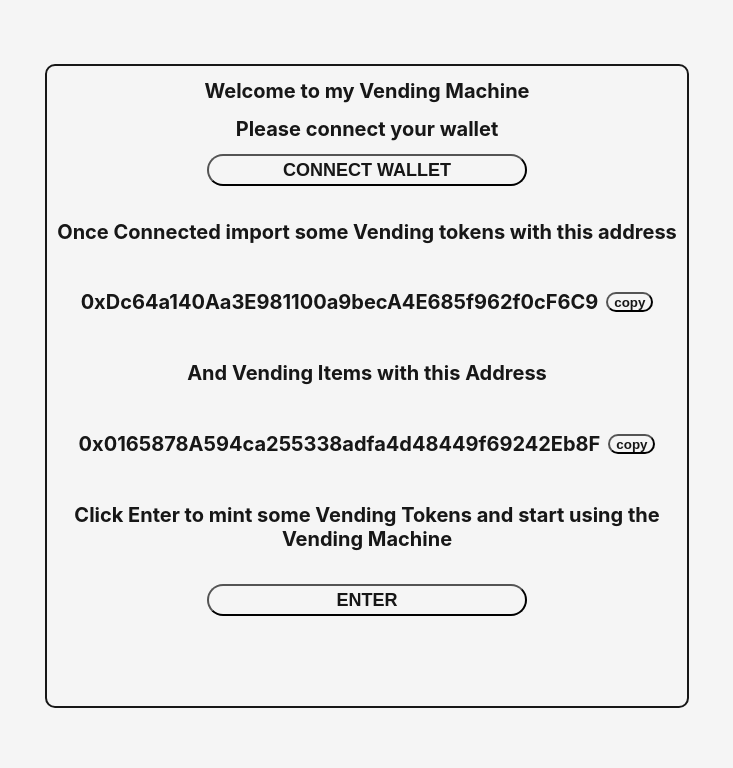
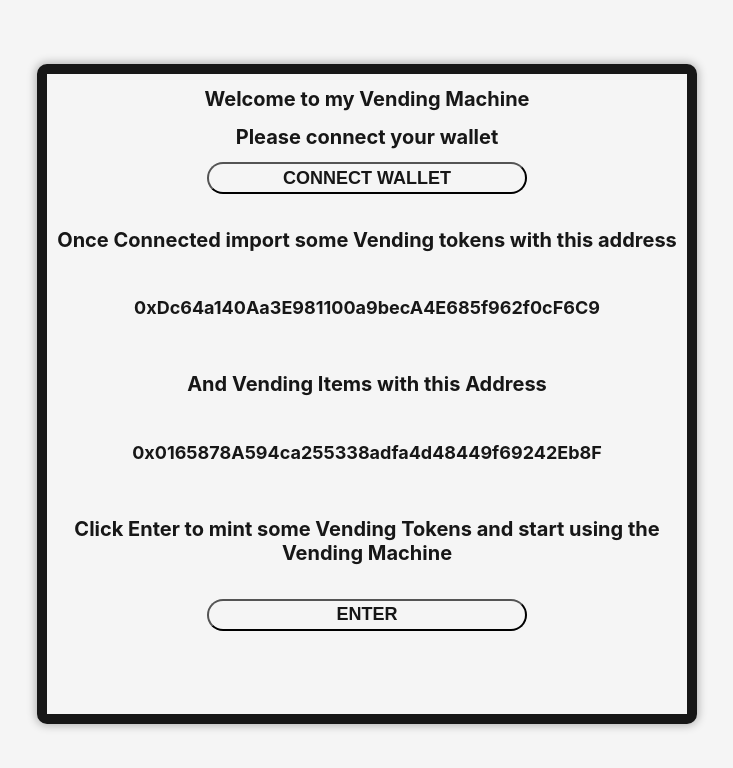
Before and after one commit to MichaelGrinstead/vending-machine, a React (Create React App) app in the folder front-end/: page / in a window 1280 px wide. Shown: the top 768 px of the page, without its empty margins (273-1006 px from the left). Built offline with nearby package versions, Linux system fonts and the light colour scheme; a web font is replaced by a local one.

Commit message:
changes to landing page UI

```diff
--- a/front-end/src/App.css
+++ b/front-end/src/App.css
@@ -1,13 +1,16 @@
 #root {
   height: 100vh;
   overflow: hidden;
+  padding: 0;
+  margin: 0;
 
 }
 
 html {
   height: 100%;
   overflow: hidden;
-
+  padding: 0;
+  margin: 0;
 }
 
 body {
@@ -26,11 +29,15 @@ body {
   width: 50%;
   height: 5%;
   background-color: whitesmoke;
-  color: #171717;
+  color:  #171717;
   border-radius: 20px;
   font-size: large;
   font-weight: bold;
   cursor: pointer;
+}
+
+.Connect:hover {
+  background-color: greenyellow;
 }
 
 .Enter {
@@ -42,6 +49,11 @@ body {
   font-size: large;
   font-weight: bold;
   cursor: pointer;
+}
+
+.Enter:hover {
+  background-color: greenyellow;
+
 }
 
 .Loader {
@@ -62,46 +74,77 @@ body {
 
 /*Landing Page*/
 
+.Landing {
+  height: 100%;
+  width: 100%;
+  top: 0;
+  position: absolute;
+
+}
+
 .Landing-Inner {
   height: 80%;
   width: 50%;
-  border: solid #171717 2px;
+  border: solid #171717 10px;
   border-radius: 10px;
   margin-left: auto;
   margin-right: auto;
   margin-top: 5%;
   text-align: center;
+  background-color: whitesmoke;
+  box-shadow: 0 0 10px 1px rgba(0, 0, 0, 0.3);
+
 }
+
+.Landing-Inner:hover {
+  border-color: greenyellow;
+}
+
+.Address-Container {
+  display: flex;
+  flex-direction: column;
+}
+
+.Address-Container h1 {
+  display: inline-block;
+}
+
+.Address-Container:hover h1 {
+  background-color: greenyellow;
+}
+
+.Address-Container h5 {
+  background-color: greenyellow;
+  width: 130px;
+  margin-left: auto;
+  margin-right: auto;
+}
+
 
 .Copied-Alert{
   height: 16px;
   animation: fadeIn 0.5s;
-}
+  border-radius: 5px;
+  color: #171717;
+  margin: 0;
+  cursor: pointer;
+  box-shadow: rgba(100, 100, 111, 0.2) 0px 7px 29px 0px;}
 
 @keyframes fadeIn {
   0% { opacity: 0; }
   100% { opacity: 1; }
 }
 
-.Copied-Alert h5 {
+.Address {
+  width: 480px;
+  margin-left: auto;
+  margin-right: auto;
+  margin-bottom: 5px;
+  font-size: 18px;
   color: #171717;
-  margin: 0;
-}
-
-.Copy-Button {
-  background-color: whitesmoke;
-  color: #171717;
-  height: 20px;
-  border-radius: 10px;
-  font-weight: bold;
   cursor: pointer;
-}
-
-.Address-Container {
-  display: flex;
-  justify-content: center;
-  gap: 8px;
-  align-items: center;
+  display: inline;
+  border-radius: 5px;
 }
 
 /*Vending Machine*/
--- a/front-end/src/pages/Landing.tsx
+++ b/front-end/src/pages/Landing.tsx
@@ -1,6 +1,5 @@
 import {useState, useContext} from 'react'
 import ConnectWallet from "../components/ConnectWallet"
-import CopiedAlert from '../components/CopiedAlert'
 import {VendingTokenContract, VendingTokenAddress, VendingAddress } from "../ContractObjects"
 import VendingContext from '../context/VendingContext'
 import { useNavigate } from "react-router-dom"
@@ -11,13 +10,18 @@ const Landing = () => {
 
     const navigate = useNavigate()
 
-    const {connectionStatus} = useContext(VendingContext)
+    const {
+        connectionStatus,
+
+    } = useContext(VendingContext)
 
     const [enterLoading, setEnterLoading] = useState<boolean>(false)
 
     const [copyingTokenAddress, setCopyingTokenAddress] = useState<boolean>(false)
+    const [copyingNFTAddress, setCopyingNFTAddress] = useState<boolean>(false)
 
-    const [copyingNFTAddress, setCopyingNFTAddress] = useState<boolean>(false)
+    const [tokenAddressHovered, setTokenAddressHovered] = useState<boolean>(false)
+    const [nftAddressHovered, setNftAddressHovered] = useState<boolean>(false)
 
     const enter = async () => {
         setEnterLoading(true)
@@ -50,12 +54,14 @@ const Landing = () => {
     }
 
     const copyTokenAddress = () => {
+        setTokenAddressHovered(false)
         setCopyingTokenAddress(true)
         navigator.clipboard.writeText(VendingTokenAddress)
-        setTimeout(() => setCopyingTokenAddress(true), 1000)
+        setTimeout(() => setCopyingTokenAddress(false), 1000)
     }
 
     const copyNFTAddress = () => {
+        setNftAddressHovered(false)
         setCopyingNFTAddress(true)
         navigator.clipboard.writeText(VendingAddress)
         setTimeout(() => setCopyingNFTAddress(false), 1000)
@@ -64,7 +70,7 @@ const Landing = () => {
     console.log(connectionStatus)
 
   return (
-    <div style={{height: "100%", width: "100%"}}>
+    <div className='Landing'>
         <div className='Landing-Inner'>
             <h1 className='Heading-Text'>Welcome to my Vending Machine</h1>
             <h1 className='Heading-Text'>Please connect your wallet</h1>
@@ -74,27 +80,48 @@ const Landing = () => {
             <h1 className='Heading-Text'>Once Connected import some Vending tokens with this address</h1>
             <br></br>
             <div className='Address-Container'>
-                <h1 className='Heading-Text'>{VendingTokenAddress}</h1>
-                {!copyingTokenAddress
+                <h1
+                className='Address'
+                onClick={() => copyTokenAddress()}
+                onMouseOver={() => setTokenAddressHovered(true)}
+                onMouseOut={() => setTokenAddressHovered(false)}
+                >{VendingTokenAddress}
+                </h1>
+                {tokenAddressHovered
                 ?
-                    <button className= 'Copy-Button' onClick={() => copyTokenAddress()}>copy</button>
+                <h5 className='Copied-Alert'>Copy to clipboard</h5>
                 :
-                    <CopiedAlert/>
+                copyingTokenAddress
+                ?
+                <h5 className='Copied-Alert' style={{width: "70px"}}>Copied!</h5>
+                :
+                <h5 style={{height: "16px", backgroundColor: "whitesmoke", margin: "0"}}></h5>
                 }
+
 
             </div>
             <br></br>
             <h1 className='Heading-Text'>And Vending Items with this Address</h1>
             <br></br>
             <div className='Address-Container'>
-                <h1 className='Heading-Text'>{VendingAddress}</h1>
-                {!copyingNFTAddress
+                <h1
+                className={'Address'}
+                onClick={() => copyNFTAddress()}
+                onMouseOver={() => setNftAddressHovered(true)}
+                onMouseOut={() => setNftAddressHovered(false)}
+                >{VendingAddress}
+                </h1>
+                {nftAddressHovered
                 ?
-                    <button className= 'Copy-Button' onClick={() => copyNFTAddress()}>copy</button>
+                <h5
+                className={'Copied-Alert'}>Copy to clipboard</h5>
                 :
-                    <CopiedAlert/>
+                copyingNFTAddress
+                ?
+                <h5 className='Copied-Alert' style={{width: "70px"}}>Copied!</h5>
+                :
+                <h5 style={{height: "16px", backgroundColor: "whitesmoke", margin: "0"}}></h5>
                 }
-
             </div>
             <br></br>
             <h1 className="Heading-Text">Click Enter to mint some Vending Tokens and start using the Vending Machine</h1>
```
